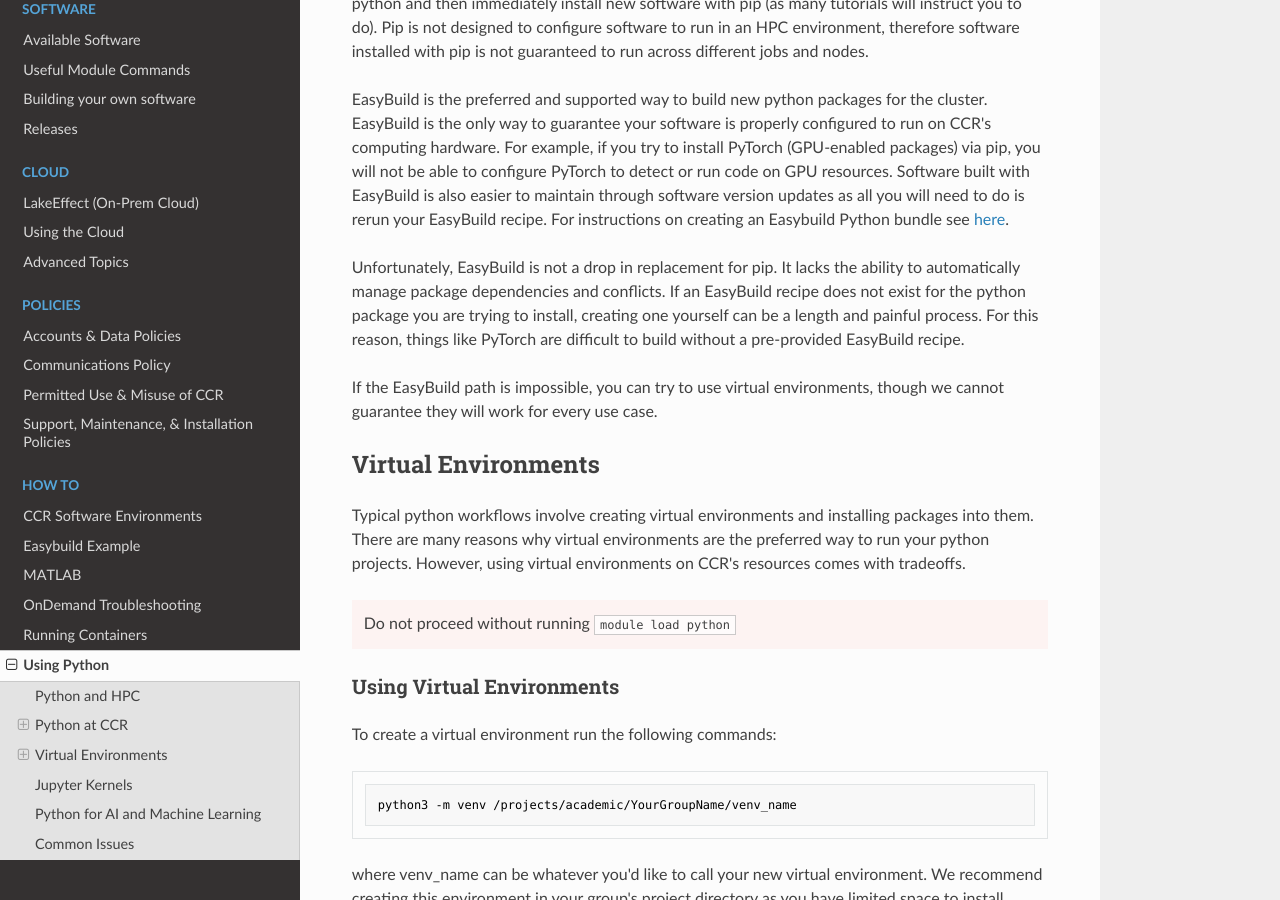
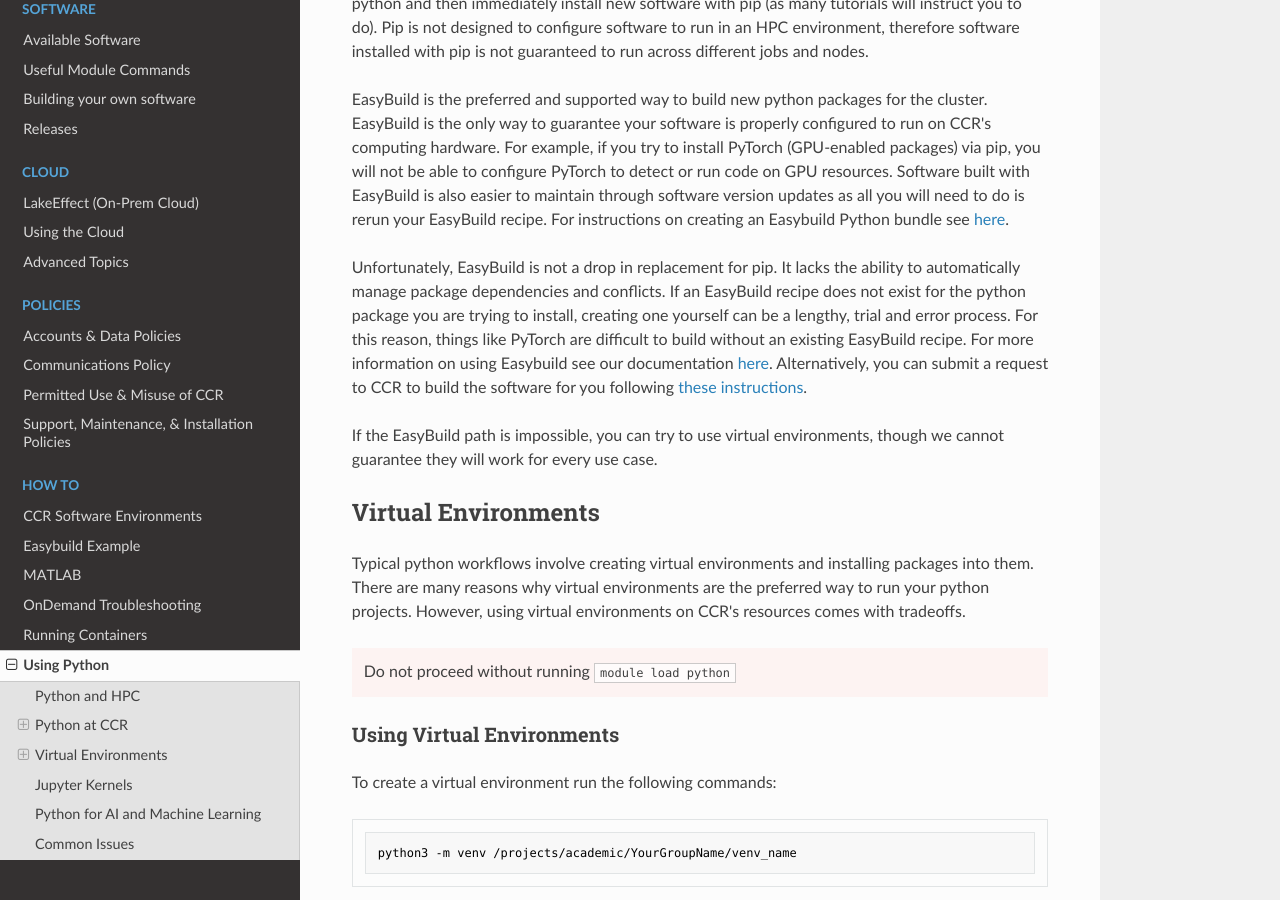
Before and after one commit to ubccr/ccrdocs, an MkDocs documentation site: the page built from pages/howto/python.md, in a window 1280 px wide and 900 px high, scrolled down 1013 px. Built offline with MkDocs 1.6.1, drawn with Linux system fonts in a browser that asks for light colours; nearby versions of some CDN libraries.

Commit message:
Update pages/howto/python.md
Co-authored-by: Dori Sajdak <djm29@buffalo.edu>

```diff
--- a/pages/howto/python.md
+++ b/pages/howto/python.md
@@ -28,7 +28,7 @@ The standard tool used to install new Python packages is called pip. However, yo
 
 EasyBuild is the preferred and supported way to build new python packages for the cluster. EasyBuild is the only way to guarantee your software is properly configured to run on CCR's computing hardware. For example, if you try to install PyTorch (GPU-enabled packages) via pip, you will not be able to configure PyTorch to detect or run code on GPU resources. Software built with EasyBuild is also easier to maintain through software version updates as all you will need to do is rerun your EasyBuild recipe.  For instructions on creating an Easybuild Python bundle see [here](../software/modules.md#python).
 
-Unfortunately, EasyBuild is not a drop in replacement for pip. It lacks the ability to automatically manage package dependencies and conflicts. If an EasyBuild recipe does not exist for the python package you are trying to install, creating one yourself can be a length and painful process. For this reason, things like PyTorch are difficult to build without a pre-provided EasyBuild recipe.
+Unfortunately, EasyBuild is not a drop in replacement for pip. It lacks the ability to automatically manage package dependencies and conflicts. If an EasyBuild recipe does not exist for the python package you are trying to install, creating one yourself can be a lengthy, trial and error process. For this reason, things like PyTorch are difficult to build without an existing EasyBuild recipe.  For more information on using Easybuild see our documentation [here](/howto/easybuild).  Alternatively, you can submit a request to CCR to build the software for you following [these instructions](../software/building.md#software-build-requests).
 
 If the EasyBuild path is impossible, you can try to use virtual environments, though we cannot guarantee they will work for every use case.
 
```
